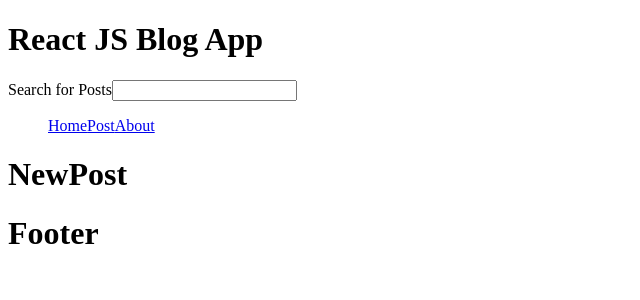
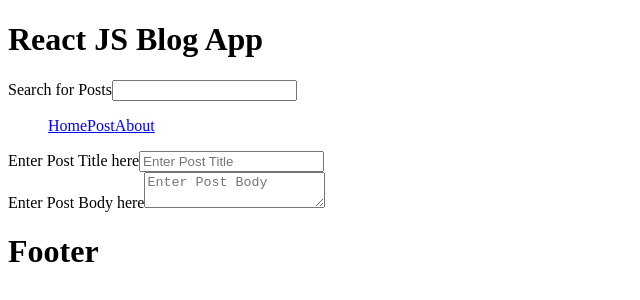
Before and after one commit to MuhaiminHabib/react_blog_app, a React (Create React App) app: page /post in a window 1280 px wide. Shown: the top 300 px of the page, without its empty margins (0-640 px from the left). Built offline with nearby package versions, Linux system fonts and the light colour scheme.

Commit message:
added the new post page

```diff
--- a/src/App.js
+++ b/src/App.js
@@ -37,7 +37,9 @@ function App() {
 
   const handleDelete = (id) => {
     setPosts(posts.filter(post => (post.id !== id)))
+    console.log("deleted", id)
   }
+
   return (
     <div className="App">
       <Header />
--- /dev/null
+++ b/src/Button.js
@@ -0,0 +1,12 @@
+const Button = ({color, bgColor, text, onClick}) => {
+    return (
+        <button
+            onClick={onClick}
+            style={{color: color,
+            backgroundColor: bgColor}}>
+                {text}
+            </button>
+    )
+}
+
+export default Button;
--- a/src/NewPost.js
+++ b/src/NewPost.js
@@ -1,7 +1,32 @@
+import { useState } from 'react';
+
 const NewPost = () => {
+    const [postTitle, setPostTitle] = useState('');
+    const [postBody, setPostBody] = useState('');
     return (
         <main>
-            <h1>NewPost</h1>
+            <form className="newPost__form">
+                <div className="form-control">
+                    <label htmlFor="newPost__form__title">Enter Post Title here</label>
+                    <input
+                    type="text"
+                    required
+                    id="newPost__form__title"
+                    placeholder="Enter Post Title"
+                    value={postTitle}
+                    onChange={(e) => (setPostTitle(e.target.value))}/>
+                </div>
+                <div className="form-control">
+                    <label htmlFor="newPost__form__body">Enter Post Body here</label>
+                    <textarea
+                    type="text"
+                    required
+                    id="newPost__form__body"
+                    placeholder="Enter Post Body"
+                    value={postBody}
+                    onChange={(e) => (setPostBody(e.target.value))}/>
+                </div>
+            </form>
         </main>
     )
 }
--- a/src/PostDetails.js
+++ b/src/PostDetails.js
@@ -1,5 +1,5 @@
 import { Link, useParams } from "react-router-dom";
-
+import Button from './Button';
 const PostDetails = ({posts, handleDelete}) => {
 
     const {id} = useParams();
@@ -12,6 +12,11 @@ const PostDetails = ({posts, handleDelete}) => {
                 <p>{post[0].body}</p>
             </article>
 
+            <Button
+                color="white"
+                bgColor="red"
+                text="Delete Post"
+                onClick={() => handleDelete(id)}/>
             <Link to="/">Back to Home Page</Link>
         </main>
     )
```
